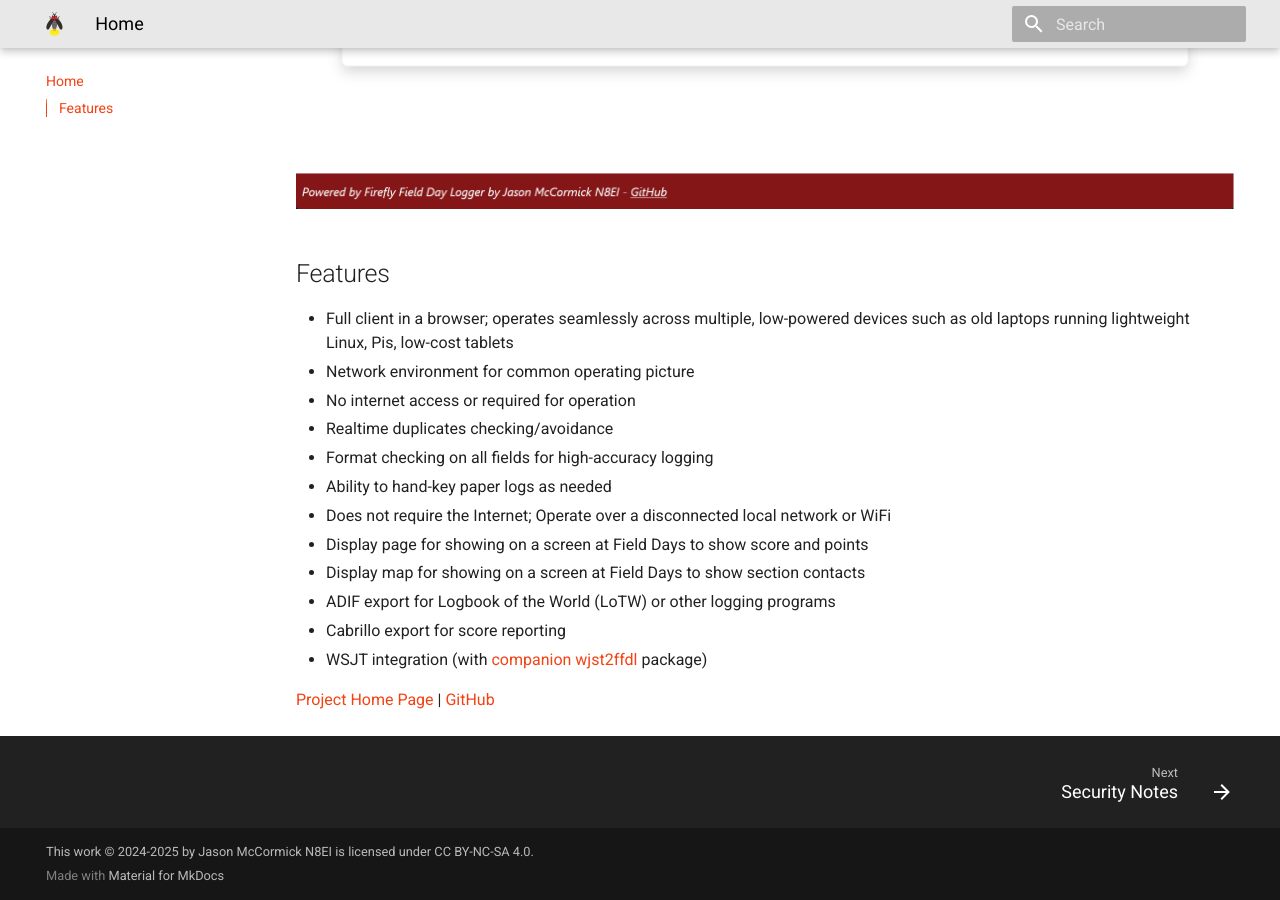
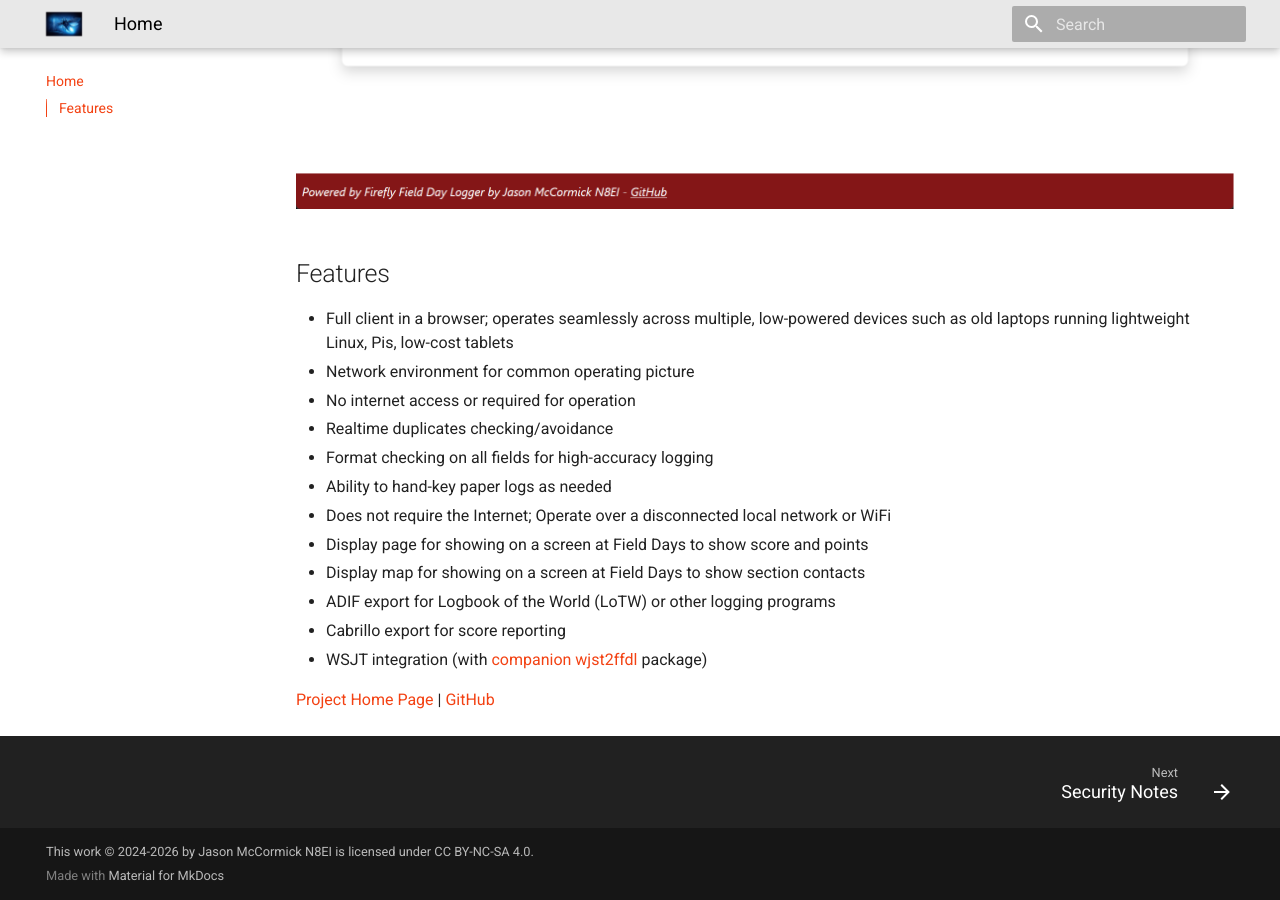
Before and after one commit to jxmx/firefly-logger-docs, an MkDocs documentation site: the page built from docs/index.md, in a window 1280 px wide and 900 px high, scrolled down 834 px. Built offline with MkDocs 1.6.1 and Material for MkDocs 9.7.7, drawn with Linux system fonts in a browser that asks for light colours.

Commit message:
fix logo

```diff
--- a/mkdocs.yml
+++ b/mkdocs.yml
@@ -12,7 +12,7 @@ markdown_extensions:
   - md_in_html
   - pymdownx.details
   - pymdownx.superfences
-copyright: This work © 2024-2025 by Jason McCormick N8EI is licensed under CC BY-NC-SA 4.0.
+copyright: This work © 2024-2026 by Jason McCormick N8EI is licensed under CC BY-NC-SA 4.0.
 theme:
   name: material
   features:
@@ -28,7 +28,7 @@ theme:
     - search.suggest
     - toc.follow
     - toc.integrate
-  logo: img/firefly.svg
+  logo: img/Firefly_Logo_150_100.webp
   favicon: img/favicon.ico
   palette:
     scheme: allstarlink
```
